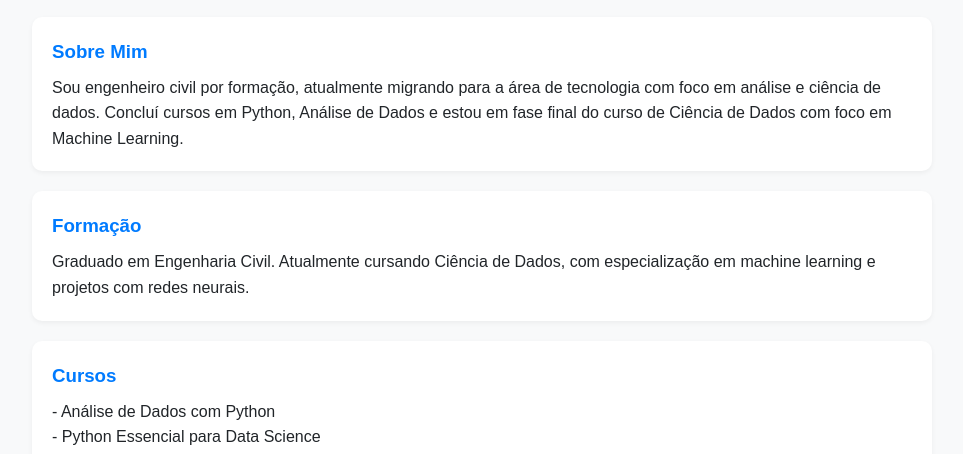
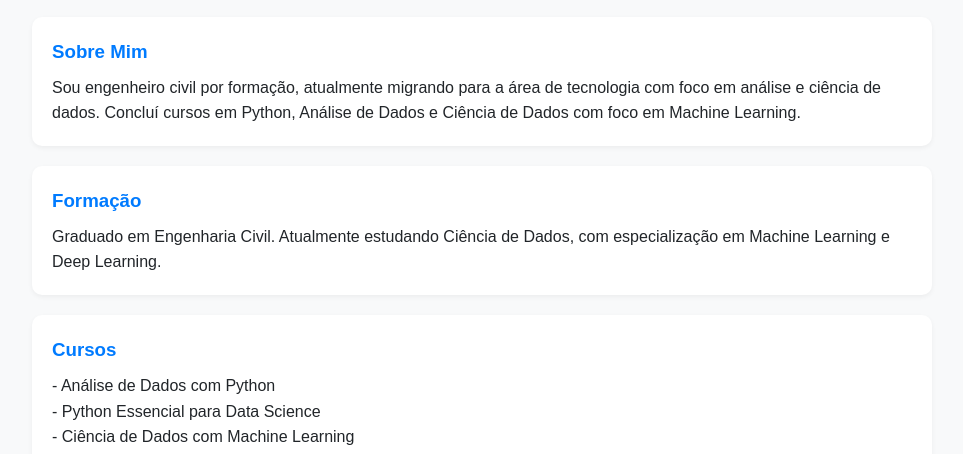
Before and after one commit to VinnieSousa/VinnieSousa.github.io, a plain HTML site: page index.html in a window 1280 px wide. Shown: the part 340-794 px from the top of the page, without its empty margins (158-1121 px from the left). Drawn offline with Linux system fonts and the light colour scheme.

Commit message:
Atualização

```diff
--- a/index.html
+++ b/index.html
@@ -27,12 +27,12 @@
         <main>
             <section>
                 <h3>Sobre Mim</h3>
-                <p>Sou engenheiro civil por formação, atualmente migrando para a área de tecnologia com foco em análise e ciência de dados. Concluí cursos em Python, Análise de Dados e estou em fase final do curso de Ciência de Dados com foco em Machine Learning.</p>
+                <p>Sou engenheiro civil por formação, atualmente migrando para a área de tecnologia com foco em análise e ciência de dados. Concluí cursos em Python, Análise de Dados e Ciência de Dados com foco em Machine Learning.</p>
             </section>
 
             <section>
                 <h3>Formação</h3>
-                <p>Graduado em Engenharia Civil. Atualmente cursando Ciência de Dados, com especialização em machine learning e projetos com redes neurais.</p>
+                <p>Graduado em Engenharia Civil. Atualmente estudando Ciência de Dados, com especialização em Machine Learning e Deep Learning.</p>
             </section>
 
             <section>
@@ -40,7 +40,6 @@
                 <p>- Análise de Dados com Python<br>
                 - Python Essencial para Data Science<br>
                 - Ciência de Dados com Machine Learning<br>
-                - Estatística para Dados<br>
                 </p>
             </section>
         </main>
```
